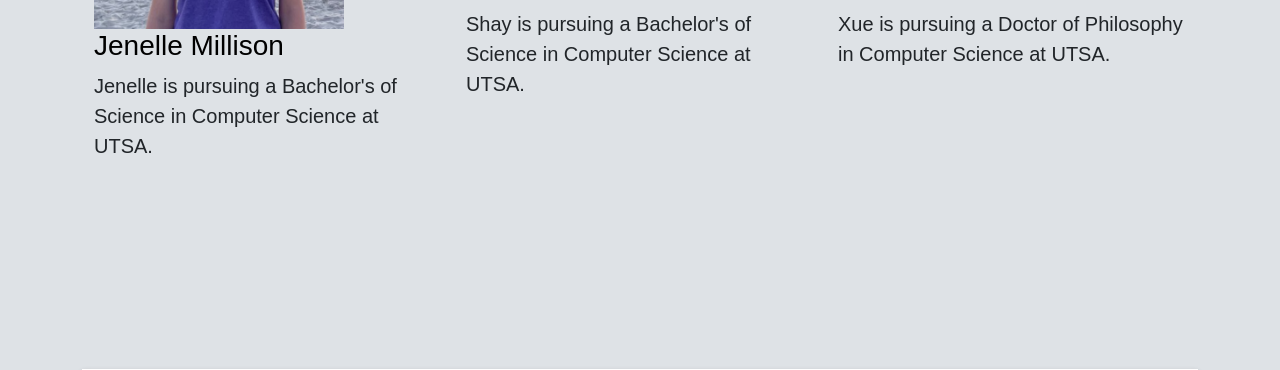
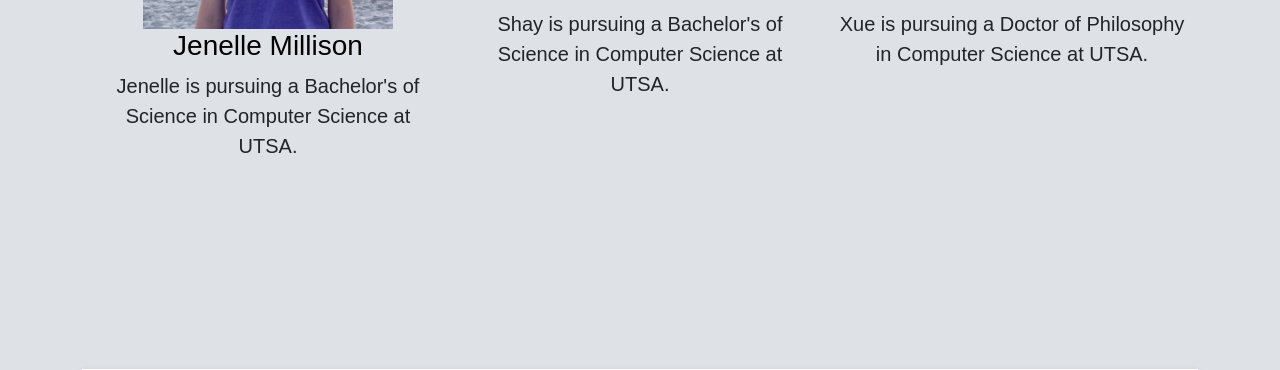
Before and after one commit to jenellemillison/cyberbullying-website, a PHP site: page / in a window 1280 px wide. Shown: the part 4492-4862 px from the top of the page. Run offline with PHP 8.4, Linux system fonts and the light colour scheme; data that the repository does not hold is empty; some libraries are stand-ins or nearby versions.

Commit message:
center all images for devs

```diff
--- a/LSDM/index.php
+++ b/LSDM/index.php
@@ -416,35 +416,35 @@ echo '<html lang="en">
                   </div>
       </div>
 	   <div class="col-sm-4 col-lg-4">
-         <div class="author-test"> <img src="assets/images/bill.jpg" alt="" class="smallimg"> <h3>Bill Gonzalez</h3> </div>
-                  <div class="content-test">
+         <div class="author-test text-center"> <img src="assets/images/bill.jpg" alt="" class="smallimg"> <h3>Bill Gonzalez</h3> </div>
+                  <div class="content-test text-center">
                     <p class="description lead"> Bill is pursuing a Master\'s of Science in Computer Science at UTSA with a Data Science Concentration. </p>
                   </div>
       </div>
 	   <div class="col-sm-4 col-lg-4">
-         <div class="author-test"> <img src="assets/images/javier.jpg" alt="" class="smallimg"> <h3>Javier De La Rosa</h3> </div>
-                  <div class="content-test">
+         <div class="author-test text-center"> <img src="assets/images/javier.jpg" alt="" class="smallimg"> <h3>Javier De La Rosa</h3> </div>
+                  <div class="content-test text-center">
                     <p class="description lead"> Javier is pursuing a Bachelor\'s of Science in Computer Science at UTSA. </p>
                   </div>
       </div>
 	  </div>
 	  <div class="row">
 	  <div class="col-sm-4 col-lg-4">
-         <div class="author-test"> <img src="assets/images/jenelle.png" alt="" class="smallimg"> <h3>Jenelle Millison</h3> </div>
-                  <div class="content-test">
+         <div class="author-test text-center"> <img src="assets/images/jenelle.png" alt="" class="smallimg"> <h3>Jenelle Millison</h3> </div>
+                  <div class="content-test text-center">
                     <p class="description lead"> Jenelle is pursuing a Bachelor\'s of Science in Computer Science at UTSA. </p>
                   </div>
       </div>
 	  <div class="col-sm-4 col-lg-4">
-         <div class="author-test"> <img src="assets/images/shay.JPG" alt="" class="smallimg"> <h3>Shay Hill</h3> </div>
-                  <div class="content-test">
+         <div class="author-test text-center"> <img src="assets/images/shay.JPG" alt="" class="smallimg"> <h3>Shay Hill</h3> </div>
+                  <div class="content-test text-center">
                     <p class="description lead"> Shay is pursuing a Bachelor\'s of Science in Computer Science at UTSA. </p>
                   </div>
       </div>
 	  <div class="col-sm-4 col-lg-4">
-         <div class="author-test"> <img src="assets/images/daisy.jpg" alt="" class="smallimg"> <h3>Xue Li</h3> </div>
+         <div class="author-test text-center"> <img src="assets/images/daisy.jpg" alt="" class="smallimg"> <h3>Xue Li</h3> </div>
                   <div class="content-test">
-                    <p class="description lead"> Xue is pursuing a Doctor of Philosophy in Computer Science at UTSA. </p>
+                    <p class="description lead text-center"> Xue is pursuing a Doctor of Philosophy in Computer Science at UTSA. </p>
                   </div>
       </div>
 	 </div>
```
